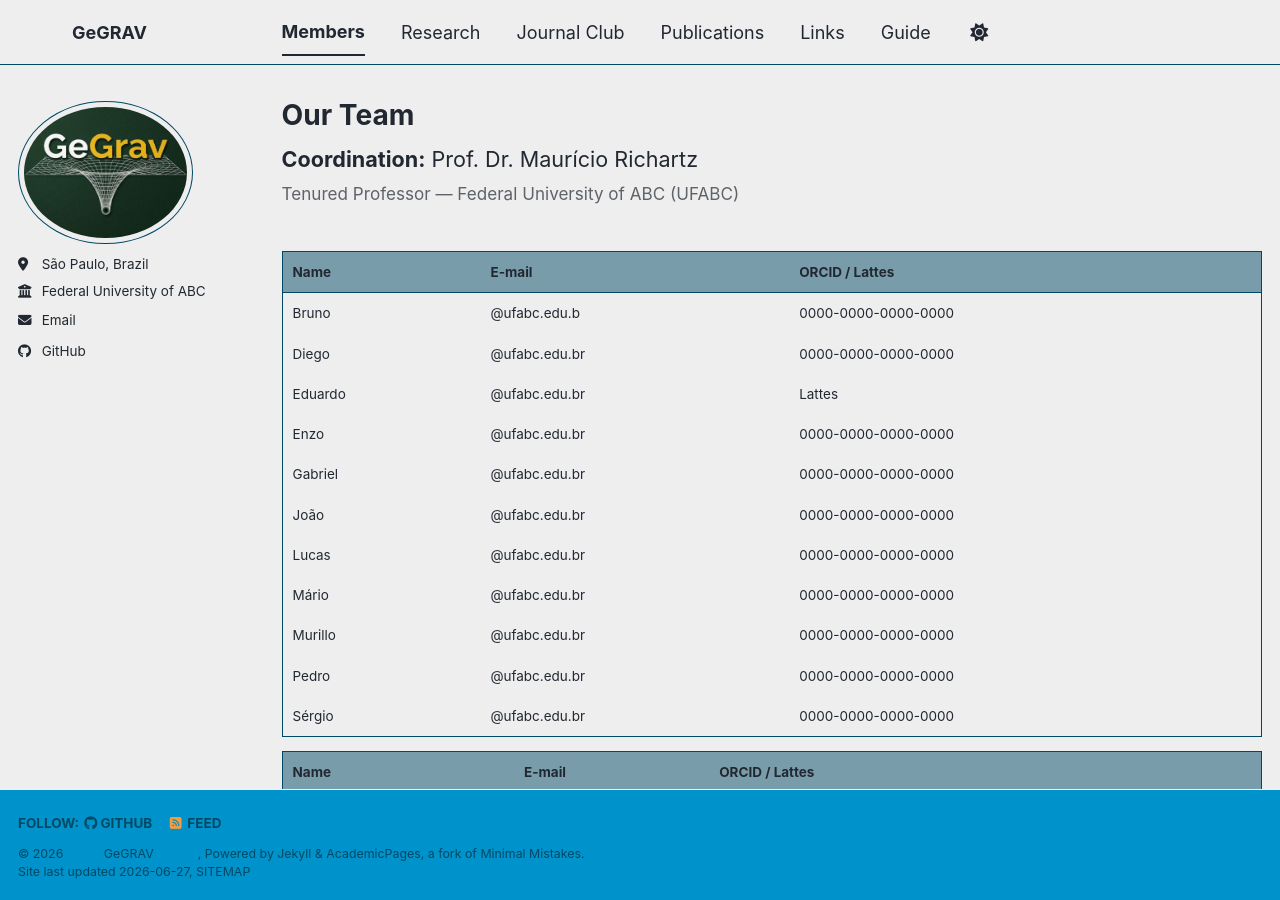
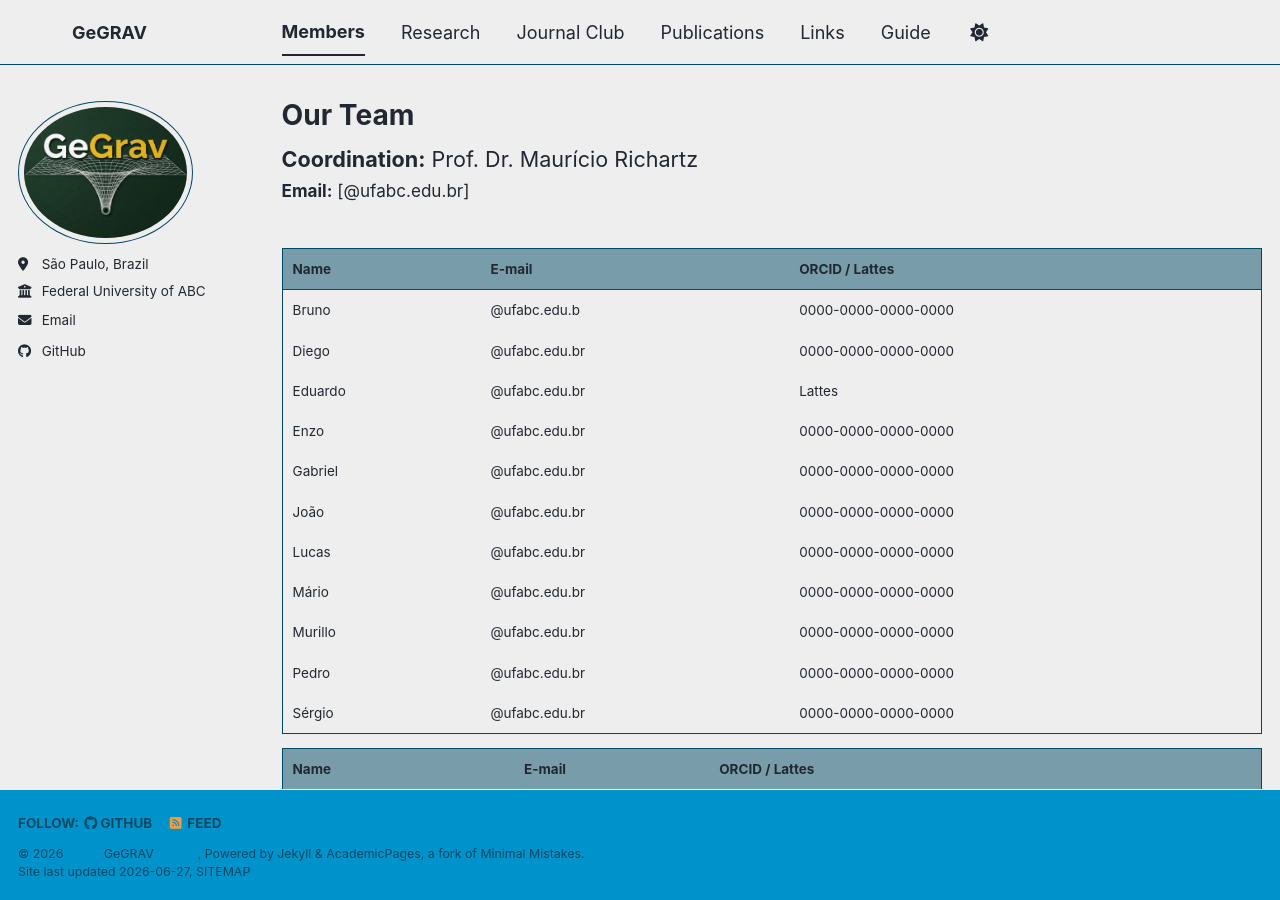
Before and after one commit to gegrav-ufabc/gegrav-ufabc.github.io, a Jekyll site: the page built from _pages/year-archive.html, in a window 1280 px wide and 900 px high. Built offline with Jekyll 4.4.1, drawn with Linux system fonts in a browser that asks for light colours; a style sheet for code colours, icons or effects is not loaded.

Commit message:
Update year-archive.html

```diff
--- a/_pages/year-archive.html
+++ b/_pages/year-archive.html
@@ -12,8 +12,8 @@ redirect_from:
   <p style="margin: 0; font-size: 1.2em; color: var(--text-color);">
     <strong>Coordination:</strong> Prof. Dr. Maurício Richartz
   </p>
-  <p style="margin: 5px 0 0 0; color: var(--text-color); opacity: 0.7; font-size: 0.95em;">
-    Tenured Professor — Federal University of ABC (UFABC)
+  <p style="margin: 2px 0 0 0; font-size: 0.95em;">
+    <strong>Email:</strong> <a href="mailto:[email@ufabc.edu.br]" style="color: var(--link-color); text-decoration: none;">[@ufabc.edu.br]</a>
   </p>
 </div>
 
```
